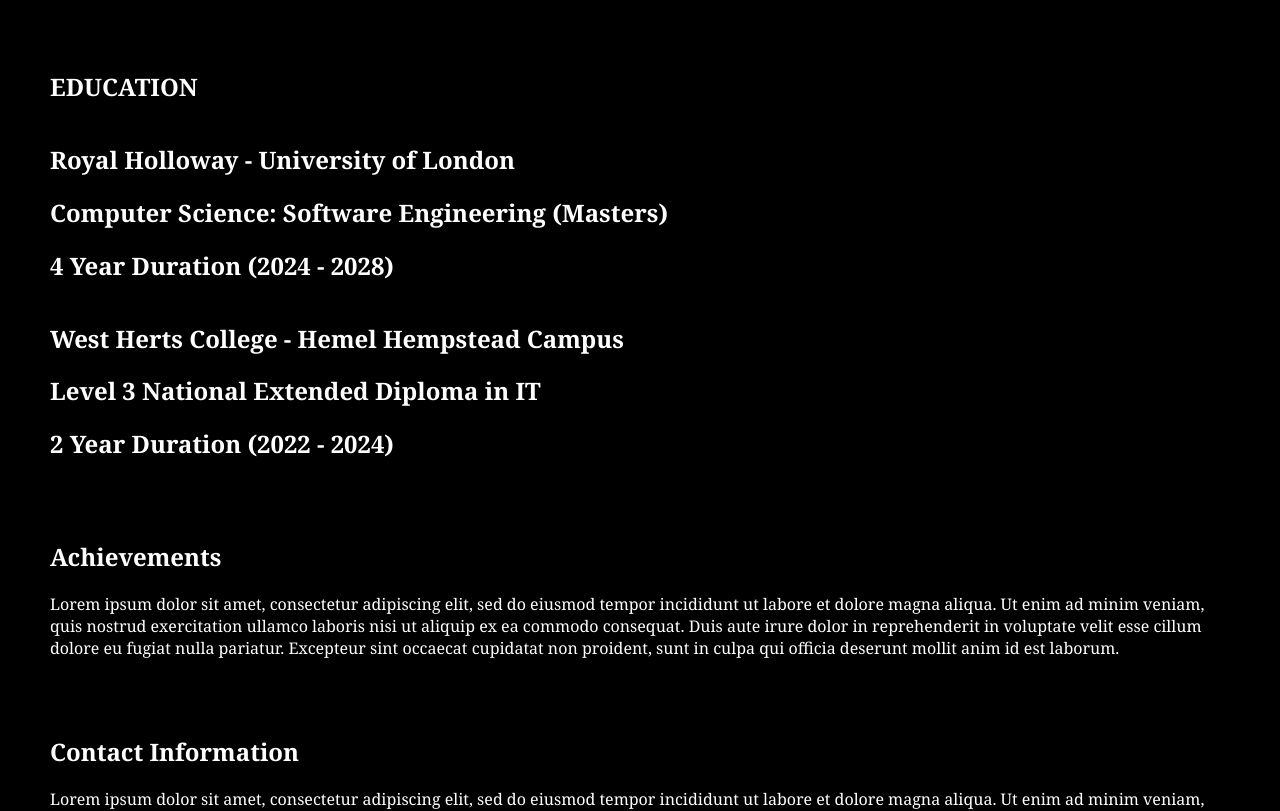
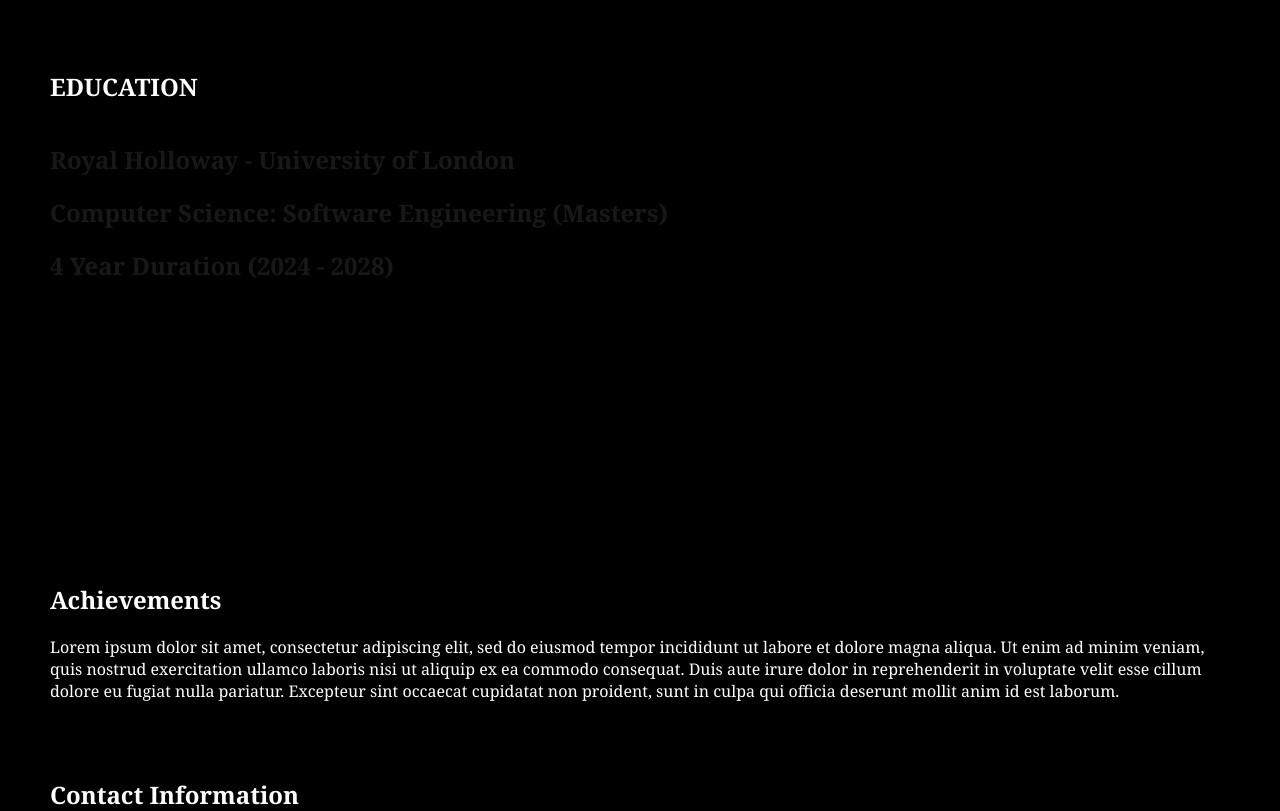
Before and after one commit to Bruhno2006/BrunoPortfolioWebsite, a React (Vite) app in the folder bruno/: page / in a window 1280 px wide. Shown: the part 1460-2271 px from the top of the page. Built offline with nearby package versions, Linux system fonts and the light colour scheme; a web font is replaced by a local one.

Commit message:
#19 Further developed education section

```diff
--- a/bruno/src/components/EducationTable.jsx
+++ b/bruno/src/components/EducationTable.jsx
@@ -1,19 +1,57 @@
-import React from "react";
+import React, { useState, useEffect } from "react";
 import { schools } from "../data/educationData.json";
+import "./style/EducationTable.css"
 
 function EducationTable() {
+  const [content, setContent] = useState(0);
+  const [counter, setCounter] = useState(0);
+
+  const totalContents = schools.length;
+
+  const nextContent = () => {
+    setContent(content === totalContents - 1 ? 0 : content + 1);
+  }
+
+  const getVisibility = (idx) => {
+    if (content === idx) {
+      return "content-active"
+    }
+
+    return "content-hidden";
+  }
+
+  const getContainerVisibility = (state) => {
+    if (state === "content-active") {
+      return "content-container-active";
+    } else {
+      return "content-container-hidden";
+    }
+  }
+
+  useEffect(() => {
+    if (totalContents <= 1) return;
+
+    const interval = setInterval(() => {
+      nextContent();
+
+      setCounter((prev) => prev + 1);
+    }, 3000);
+
+    return () => clearInterval(interval);
+
+  }, [content, totalContents])
+
   return (
-    <div>
+    <div className="content-carousel">
       {schools.map((item, idx) => {
         return (
-        <div key={idx}>
-          <h1>{item.name}</h1>
-          <h2>{item.course}</h2>
-          <h2>{item.duration}</h2>
-          <table>
-
-          </table>
-        </div>
+          <div className={getContainerVisibility(getVisibility(idx))} key={idx}>
+            <div className={getVisibility(idx)}>
+              <h1>{item.name}</h1>
+              <h2>{item.course}</h2>
+              <h2>{item.duration}</h2>
+            </div>
+          </div>
         );
 
       })}
--- /dev/null
+++ b/bruno/src/components/style/EducationTable.css
@@ -0,0 +1,45 @@
+@keyframes go-visible {
+    from {opacity: 0;}
+
+    to {opacity: 1;}
+}
+
+@keyframes go-invisible {
+    from {opacity: 1;}
+
+    to {opacity: 0;}
+}
+
+.content-carousel {
+    position: relative;
+    display: flex;
+    justify-content: left;
+    align-items: left;
+    width: 100%;
+    max-width: 2000px;
+    height: 400px;
+    margin-left: auto;
+    margin-right: auto;
+}
+
+.content-container-active {
+    width: 100%;
+    align-items: left;
+    justify-content: left;
+    animation-name: go-visible;
+    animation-duration: 3s;
+}
+
+.content-container-hidden {
+    display: none;
+    animation-name: go-invisible;
+    animation-duration: 3s;
+}
+
+.content-active {
+    display: contents;
+}
+
+.content-hidden {
+    display: none;
+}
--- a/bruno/src/data/educationData.json
+++ b/bruno/src/data/educationData.json
@@ -3,12 +3,20 @@
     {
       "name": "Royal Holloway - University of London",
       "course": "Computer Science: Software Engineering (Masters)",
-            "duration": "4 Year Duration (2024 - 2028)"
+      "duration": "4 Year Duration (2024 - 2028)",
+      "results": [{
+        "year_1": "90",
+        "year_2": "80"
+      }]
     },
     {
       "name": "West Herts College - Hemel Hempstead Campus",
       "course": "Level 3 National Extended Diploma in IT",
-            "duration": "2 Year Duration (2022 - 2024)"
+      "duration": "2 Year Duration (2022 - 2024)",
+      "results": [{
+        "year_1": "Distinction (D)",
+        "year_2": "Distinction (D)"
+      }]
     }
   ]
 }
```
Lines whose indentation alone changed are shown as unchanged.
